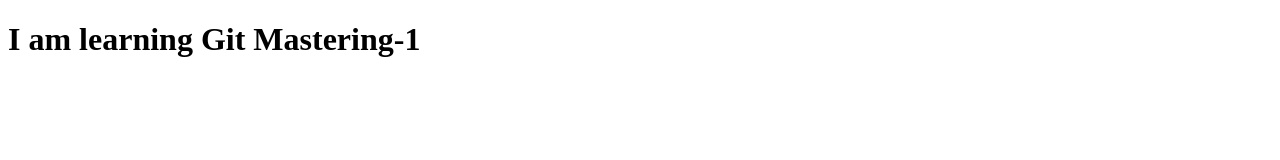
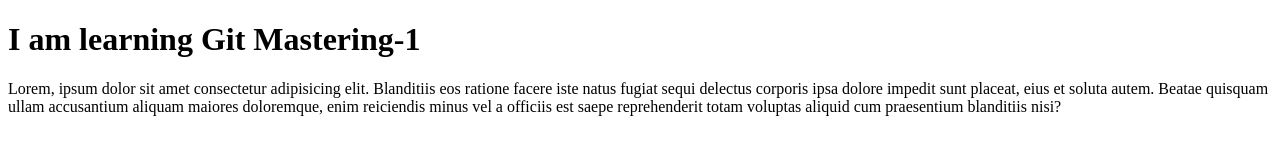
Before and after one commit to md-pervej/git-mastering-1, a plain HTML site: page index.html in a window 1280 px wide. Drawn offline with Linux system fonts and the light colour scheme.

Commit message:
main left done

```diff
--- a/index.html
+++ b/index.html
@@ -9,6 +9,9 @@
     <header>
         <h1>I am learning Git Mastering-1</h1>
     </header>
+    <main>
+        <div class="left">Lorem, ipsum dolor sit amet consectetur adipisicing elit. Blanditiis eos ratione facere iste natus fugiat sequi delectus corporis ipsa dolore impedit sunt placeat, eius et soluta autem. Beatae quisquam ullam accusantium aliquam maiores doloremque, enim reiciendis minus vel a officiis est saepe reprehenderit totam voluptas aliquid cum praesentium blanditiis nisi?</div>
+    </main>
 
 </body>
 </html>
```
